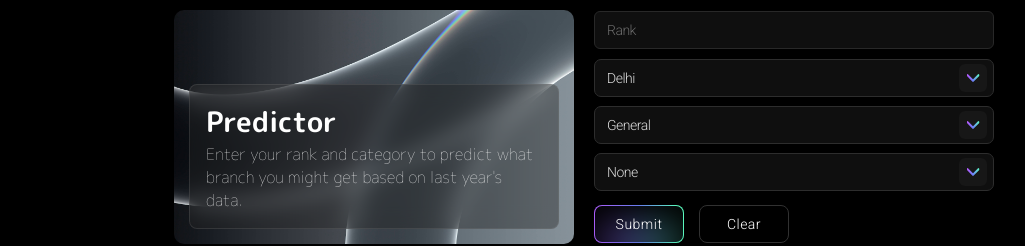
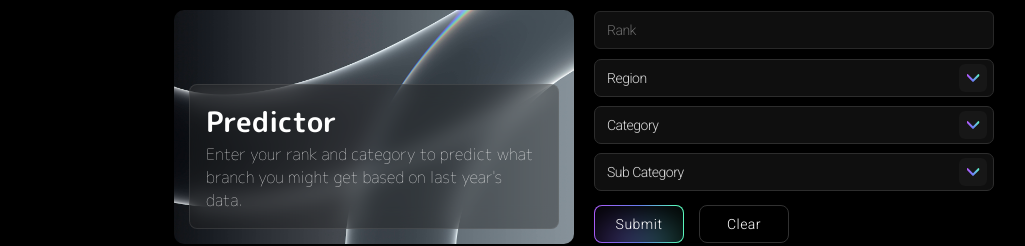
Before and after one commit to J2J-App/frontend, a Next.js app: page /predictor in a window 1280 px wide. Shown: the part 150-396 px from the top of the page, without its empty margins (56-1081 px from the left). Built offline with nearby package versions, Linux system fonts and the light colour scheme.

Commit message:
Refactor state initialization in Page component to use localStorage values and improve SelectMenuProps type definition for defaultValue

```diff
--- a/src/app/predictor/page.tsx
+++ b/src/app/predictor/page.tsx
@@ -135,48 +135,64 @@ function SortedTable({ data }: { data: any[] }) {
 
 export default function Page() {
     const [rank, setRank] = React.useState<number | string | null>("");
-    const [region, setRegion] = React.useState<string>("Delhi");
-    const [category, setCategory] = React.useState<string>("General");
-    const [subCategory, setSubCategory] = React.useState<string>(" ");
+    const [region, setRegion] = React.useState<string | null>(localStorage.getItem("region"));
+    const [category, setCategory] = React.useState<string | null>(localStorage.getItem("category"));
+    const [subCategory, setSubCategory] = React.useState<string | null>(localStorage.getItem("subCategory"));
     const [result, setResult] = React.useState<any[]>([]);
 
-    // Enhanced error handling states
     const [errors, setErrors] = React.useState<string[]>([]);
     const [isLoading, setIsLoading] = React.useState<boolean>(false);
     const [apiError, setApiError] = React.useState<string | null>(null);
 
+    // Only run this on the client
+    React.useEffect(() => {
+        if (typeof window !== "undefined") {
+            const savedRank = localStorage.getItem("rank");
+            const savedRegion = localStorage.getItem("region");
+            const savedCategory = localStorage.getItem("category");
+            const savedSubCategory = localStorage.getItem("subCategory");
+            const savedResult = localStorage.getItem("result");
+
+            if (savedRank) setRank(savedRank);
+            if (savedRegion) setRegion(savedRegion);
+            if (savedCategory) setCategory(savedCategory);
+            if (savedSubCategory) setSubCategory(savedSubCategory);
+            if (savedResult) setResult(JSON.parse(savedResult));
+        }
+    }, []);
+
     const handleChange = (e: React.ChangeEvent<HTMLInputElement>) => {
         const value = e.target.value;
-        // Clear previous errors when user makes changes
         setErrors([]);
         setApiError(null);
 
-        if (!isNaN(Number(value)) && !value.includes(' ')) {
+        if (!isNaN(Number(value)) && !value.includes(" ")) {
             setRank(value ? parseInt(value) : "");
+            localStorage.setItem("rank", value);
         }
         setResult([]);
-    }
+    };
 
     const handleOnChangeOfRegion = (value: string) => {
         setRegion(value);
+        localStorage.setItem("region", value);
         setResult([]);
-        // Clear errors on field change
         setErrors([]);
         setApiError(null);
     };
 
     const handleOnChangeOfCategory = (value: string) => {
         setCategory(value);
+        localStorage.setItem("category", value);
         setResult([]);
-        // Clear errors on field change
         setErrors([]);
         setApiError(null);
-    }
+    };
 
     function handleChangeSubCategory(value: string) {
         setSubCategory(value);
+        localStorage.setItem("subCategory", value);
         setResult([]);
-        // Clear errors on field change
         setErrors([]);
         setApiError(null);
     }
@@ -184,6 +200,11 @@ export default function Page() {
     function handleClear() {
         setResult([]);
         setRank("");
+        localStorage.removeItem("rank");
+        localStorage.removeItem("region");
+        localStorage.removeItem("category");
+        localStorage.removeItem("subCategory");
+        localStorage.removeItem("result");
         setErrors([]);
         setApiError(null);
     }
@@ -280,6 +301,7 @@ export default function Page() {
                     setApiError("Unexpected data format received from server");
                 } else {
                     setResult(dataObtained.data);
+                    localStorage.setItem("result", JSON.stringify(dataObtained.data));
                 }
             }
         } catch (err: any) {
@@ -379,8 +401,9 @@ export default function Page() {
                                     {value: "Delhi", label: "Delhi"},
                                     {value: "Outside Delhi", label: "Outside Delhi"},
                                 ]}
-                                defaultValue="Delhi"
+                                defaultValue={region}
                                 onChange={handleOnChangeOfRegion}
+                                placeholder="Region"
                             />
                             <SelectMenu
                                 options={[
@@ -390,7 +413,8 @@ export default function Page() {
                                     {value: "ST", label: "ST"},
                                 ]}
                                 onChange={handleOnChangeOfCategory}
-                                defaultValue="General"
+                                defaultValue={category}
+                                placeholder="Category"
                             />
 
                             <SelectMenu
@@ -401,7 +425,8 @@ export default function Page() {
                                     {value: "Defence", label: "Defence"}
                                 ]}
                                 onChange={handleChangeSubCategory}
-                                defaultValue=" "
+                                defaultValue={subCategory}
+                                placeholder="Sub Category"
                             />
                         </div>
 
--- a/src/components/select-menus/select-menu.tsx
+++ b/src/components/select-menus/select-menu.tsx
@@ -12,7 +12,7 @@ export type SelectOption = {
 
 type SelectMenuProps = {
     options: SelectOption[];
-    defaultValue?: string;
+    defaultValue?: string | null;
     onChange?: (value: string) => void;
     placeholder?: string;
 };
```
